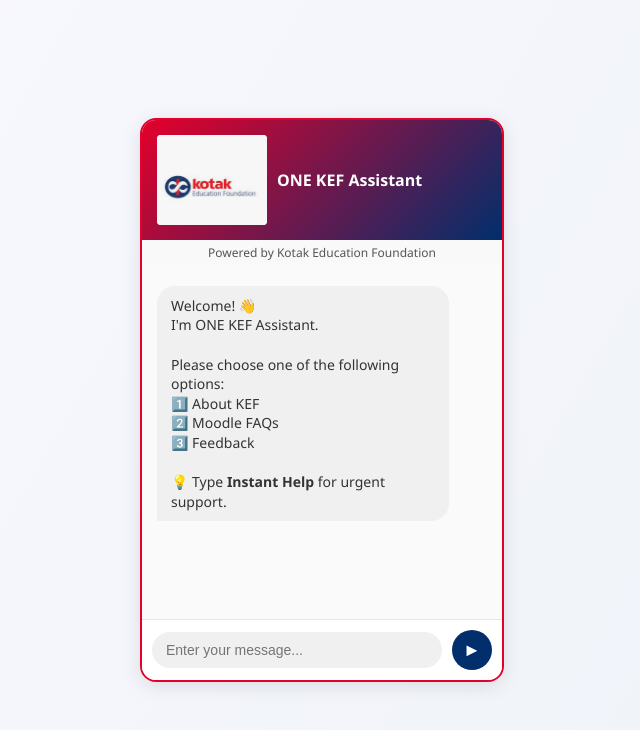
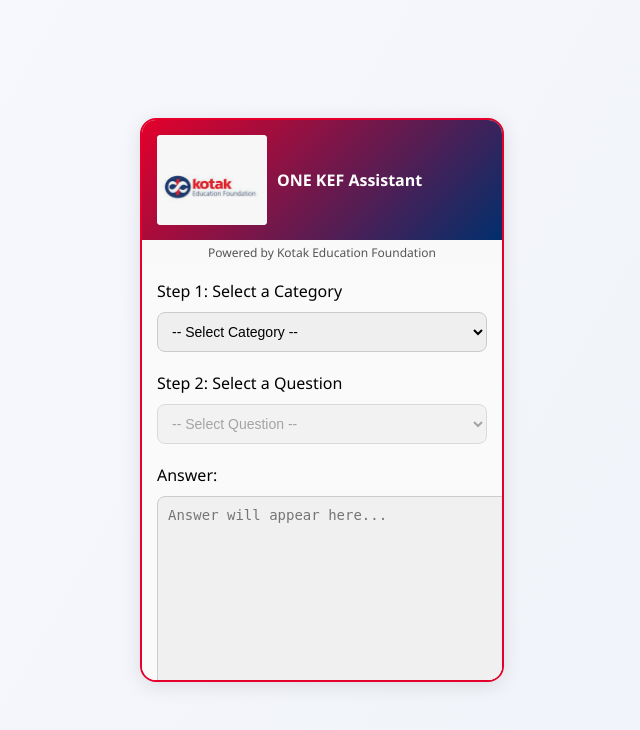
Before and after one commit to sachin-2906/CHAT-BOT, a Flask app: page / in a window 1280 px wide. Shown: the top 730 px of the page, without its empty margins (318-958 px from the left). Run offline with Flask 3, Linux system fonts and the light colour scheme.

Commit message:
index.html

```diff
--- a/templates/index.html
+++ b/templates/index.html
@@ -26,8 +26,6 @@
       flex-direction: column;
       overflow: hidden;
       border: 2px solid #e4002b;
-      position: relative;
-      z-index: 1;
     }
 
     .chat-header {
@@ -63,67 +61,25 @@
     #chatbox {
       flex: 1;
       padding: 15px;
-      overflow-y: auto;
       background-color: #fafafa;
+      display: flex;
+      flex-direction: column;
+      gap: 10px;
     }
 
-    .bubble {
-      max-width: 80%;
-      padding: 10px 14px;
-      margin: 6px 0;
-      border-radius: 18px;
+    select, textarea {
+      width: 100%;
+      padding: 10px;
       font-size: 14px;
-      line-height: 1.4;
-      display: inline-block;
+      margin-bottom: 10px;
+      border-radius: 8px;
+      border: 1px solid #ccc;
     }
 
-    .bot {
-      background-color: #f0f0f0;
-      color: #333;
-      border-bottom-left-radius: 0;
-      float: left;
-      clear: both;
-    }
-
-    .user {
-      background-color: #e4002b;
-      color: white;
-      border-bottom-right-radius: 0;
-      float: right;
-      clear: both;
-    }
-
-    #inputArea {
-      display: flex;
-      align-items: center;
-      padding: 10px;
-      border-top: 1px solid #e5e5e5;
-      background: white;
-    }
-
-    #userInput {
-      flex: 1;
-      border: none;
-      padding: 10px 14px;
-      border-radius: 20px;
-      font-size: 14px;
+    textarea {
+      resize: none;
+      height: 180px;
       background: #f0f0f0;
-      margin-right: 10px;
-    }
-
-    #userInput:focus {
-      outline: none;
-    }
-
-    #sendBtn {
-      background-color: #002f6c;
-      border: none;
-      color: white;
-      width: 40px;
-      height: 40px;
-      font-size: 18px;
-      border-radius: 50%;
-      cursor: pointer;
     }
   </style>
 </head>
@@ -135,71 +91,94 @@
     </div>
     <div class="tagline">Powered by Kotak Education Foundation</div>
     <div id="chatbox">
-      <div class="bubble bot">
-        Welcome! 👋<br>
-        I'm ONE KEF Assistant.<br><br>
-        Please choose one of the following options:<br>
-        1️⃣ About KEF<br>
-        2️⃣ Moodle FAQs<br>
-        3️⃣ Feedback<br><br>
-        💡 Type <b>Instant Help</b> for urgent support.
-      </div>
-    </div>
-    <div id="inputArea">
-      <input type="text" id="userInput" placeholder="Enter your message..." autocomplete="off" />
-      <button id="sendBtn" onclick="sendMessage()">&#9658;</button>
+      <label for="category">Step 1: Select a Category</label>
+      <select id="category">
+        <option value="">-- Select Category --</option>
+      </select>
+
+      <label for="question">Step 2: Select a Question</label>
+      <select id="question" disabled>
+        <option value="">-- Select Question --</option>
+      </select>
+
+      <label for="answer">Answer:</label>
+      <textarea id="answer" readonly placeholder="Answer will appear here..."></textarea>
     </div>
   </div>
 
-  <audio id="messageSound" src="https://www.soundjay.com/buttons/sounds/button-16.mp3" preload="auto"></audio>
+  <script>
+    const faqData = {
+      "Login & Access Issues": {
+        "What does “Beneficiary User ID invalid” mean or why is my account not letting me log in?":
+          "If you're seeing the message “Beneficiary User ID invalid” or are unable to log in, here are some possible reasons:\n\n✅ You may have entered your Username or Password incorrectly\n- Usernames and Passwords are case-sensitive. Double-check spelling and spaces.\n\n✅ Your User ID was provided by KEF\n- Contact your KEF facilitator if you’re unsure.\n\n✅ Too many wrong attempts? Your account might be locked\n- A reset link may be sent to your email. If not received, inform your facilitator.\n\n💡 Tip: Always keep your login details safe and private.",
+        "What should I do if I need to update my contact number for login ID creation?":
+          "If your contact number has changed or needs to be corrected:\n\n1️⃣ Inform your KEF facilitator and share:\n- Updated phone number\n- Your name, school, and geography\n\n2️⃣ Or raise a request using 'Site Support' with:\n- Full name\n- Old and new phone numbers\n- Login ID, school, geography\n\n📌 Your contact number is important for verification and support communication.",
+        "What can I do if I can’t see the course on my dashboard?":
+          "If your course is not visible:\n\n✅ You might not be enrolled yet. KEF maps your ID to your school/project manually.\n\n📌 What to do:\n- Inform your KEF facilitator\n- Raise a support ticket with your:\n  - Name, login ID, school, geography\n  - Course name (if known)\n\n🔔 Once enrollment is done, the course will appear in your dashboard."
+      },
+      "Course Progress & Activity Issues": {
+        "What should I do if I can't understand how to go to the next step in the course?":
+          "If you're stuck:\n\n✅ Complete the Previous Activity Fully:\n- Finish H5P activities completely\n- Click the ⭐ icon or 'Submit Answers'\n\n✅ On Mobile?\n- Use the Moodle app\n- Or turn on Desktop Mode in browser\n\n✅ Refresh or Reopen the Activity\nStill facing issues? Contact KEF support.",
+        "What should I do if I’m facing technical problems like “File not found”?":
+          "If you see a 'File not found' error:\n\n1️⃣ Note the course and specific video/resource\n\n2️⃣ Inform your KEF facilitator or raise a Site Support ticket\n- Include exact file name and course details\n\n📌 Why it matters:\n- You need to complete all content for course completion and certificates\n\nIf possible, continue with other course parts and return to the issue later.",
+        "I have completed the course, but why can't I download my certificate?":
+          "Check the following:\n\n✅ Course Completion\n- Progress bar should show 100%\n- Common misses:\n  - Not clicking 'Submit' on quizzes\n  - Not finishing videos completely\n\n✅ Where to find your certificate:\n- Go to 'Certificates' in your dashboard (OneKEF website/app)\n\nStill not visible?\n- Inform your facilitator — support team will manually issue it."
+      },
+      "Certificate Issues": {
+        "How can I request a name correction on my certificate?":
+          "Steps:\n\n✅ Inform your KEF facilitator\n- Provide your correct name (first and last)\n- Include login ID, course name, school/geography\n\n✅ Or raise a Site Support ticket with:\n- Current and correct names\n- Login ID\n- Course/geography\n\n📌 Tip: Raise correction within 30 days of course completion.",
+        "I have completed the course, but can’t download the certificate":
+          "Ensure 100% course completion. Check:\n\n- All quizzes submitted\n- All videos watched\n- Interactive activities completed\n\nCertificate will appear in 'Certificates' section on dashboard.\n\nIf not, contact KEF facilitator for support team to issue manually."
+      },
+      "Other Technical or Content Issues": {
+        "A course resource (video, PDF, etc.) is not opening properly":
+          "Try the following:\n\n1️⃣ Refresh the page\n2️⃣ Use a different browser or switch to Desktop Mode\n3️⃣ Use the Moodle app\n\nStill not opening? Raise a support request with course details and screenshots.",
+        "I am facing some other issue (Please describe in detail below)":
+          "Please share:\n- Your name, login ID\n- Course name and geography\n- Description of the issue\n- Screenshot (if possible)\n\nUse the “Site Support” section or inform your KEF facilitator."
+      }
+    };
 
-  <script>
-    const chatbox = document.getElementById("chatbox");
-    const input = document.getElementById("userInput");
-    const sound = document.getElementById("messageSound");
+    const categorySelect = document.getElementById("category");
+    const questionSelect = document.getElementById("question");
+    const answerBox = document.getElementById("answer");
 
-    function scrollToBottom() {
-      chatbox.scrollTop = chatbox.scrollHeight;
-    }
+    // Load Categories
+    Object.keys(faqData).forEach(category => {
+      const option = document.createElement("option");
+      option.value = category;
+      option.textContent = category;
+      categorySelect.appendChild(option);
+    });
 
-    function playSound() {
-      sound.currentTime = 0;
-      sound.play();
-    }
+    // Handle Category Selection
+    categorySelect.addEventListener("change", function () {
+      questionSelect.innerHTML = "<option value=''>-- Select Question --</option>";
+      answerBox.value = "";
+      const selectedCategory = this.value;
 
-    function sendMessage() {
-      const userText = input.value.trim();
-      if (!userText) return;
+      if (selectedCategory) {
+        questionSelect.disabled = false;
+        const questions = Object.keys(faqData[selectedCategory]);
+        questions.forEach(question => {
+          const option = document.createElement("option");
+          option.value = question;
+          option.textContent = question;
+          questionSelect.appendChild(option);
+        });
+      } else {
+        questionSelect.disabled = true;
+      }
+    });
 
-      const userBubble = document.createElement("div");
-      userBubble.className = "bubble user";
-      userBubble.textContent = userText;
-      chatbox.appendChild(userBubble);
-      input.value = "";
-      scrollToBottom();
-      playSound();
-
-      const typingBubble = document.createElement("div");
-      typingBubble.className = "bubble bot";
-      typingBubble.textContent = "Typing...";
-      chatbox.appendChild(typingBubble);
-      scrollToBottom();
-
-      fetch("/get?msg=" + encodeURIComponent(userText))
-        .then(res => res.text())
-        .then(data => {
-          chatbox.removeChild(typingBubble);
-          const botBubble = document.createElement("div");
-          botBubble.className = "bubble bot";
-          botBubble.textContent = data;
-          chatbox.appendChild(botBubble);
-          scrollToBottom();
-          playSound();
-        });
-    }
-
-    input.addEventListener("keypress", function (e) {
-      if (e.key === "Enter") sendMessage();
+    // Handle Question Selection
+    questionSelect.addEventListener("change", function () {
+      const category = categorySelect.value;
+      const question = this.value;
+      if (faqData[category] && faqData[category][question]) {
+        answerBox.value = faqData[category][question];
+      } else {
+        answerBox.value = "";
+      }
     });
   </script>
 </body>
```
